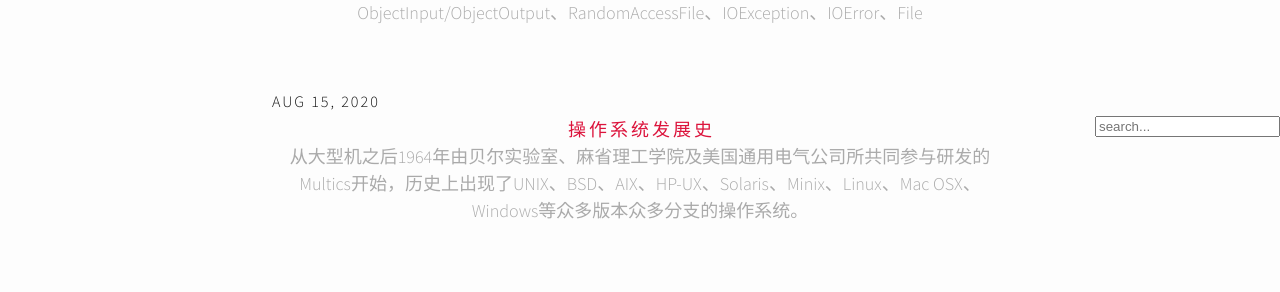
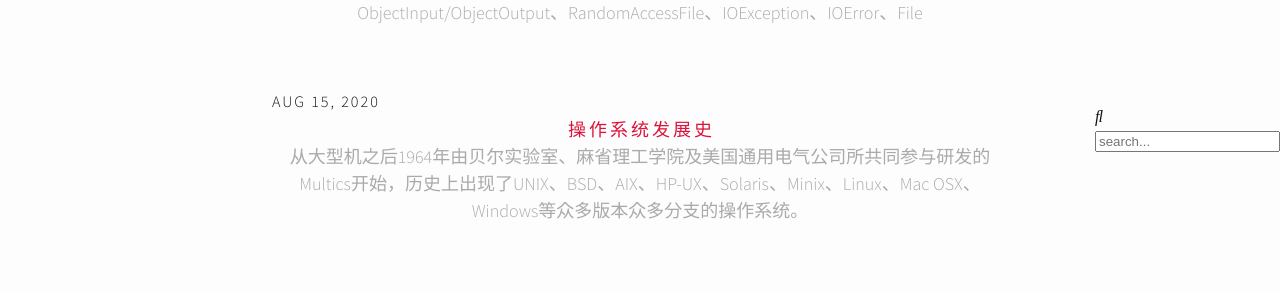
Before and after one commit to quantum-li/quantum-li.github.io, a Jekyll site: the page built from index.html, in a window 1280 px wide. Shown: the part 748-1040 px from the top of the page. Built offline with Jekyll 4.4.1, drawn with Linux system fonts in a browser that asks for light colours; nearby versions of some CDN libraries; the list of posts is cut into pages by our own code.

Commit message:
2020-9-26 22:42:01

```diff
--- a/_includes/head.html
+++ b/_includes/head.html
@@ -37,9 +37,9 @@
         searchInput: document.getElementById('search-input'),
         resultsContainer: document.getElementById('results-container'),
         json: '/search.json',
-        searchResultTemplate: '<li style="list-style-type: none;background-color: white;"><a href="{url}" title="{desc}">{title}</a></li>',
+        searchResultTemplate: '<div style=""><a href="{url}" title="{desc}">{title}</a></div>',
         noResultsText: 'No results found',
-        limit: 5,
+        limit: 10,
         fuzzy: false,
         exclude: ['Welcome']
       })
--- a/_includes/header.html
+++ b/_includes/header.html
@@ -25,6 +25,13 @@
 
 
 <div id="search-container" style="float:right;position: fixed;right:0px; bottom:0px; z-index:999999;">
-    <input type="text" id="search-input" placeholder="search..." style="" >
-    <ul id="results-container" style="max-width:300px; margin-left:0px !important;"></ul>
+    <div class="input-group input-group-sm">
+        <div class="input-group-prepend">
+            <span class="input-group-text" id="inputGroup-sizing-sm"><i class="fas fa-search"></i></span>
+        </div>
+        <input type="text" id="search-input" class="form-control"  placeholder="search..." aria-label="Small" aria-describedby="inputGroup-sizing-sm">
+    </div>
+    <!-- <input type="text" id="search-input" placeholder="search..." style="" > -->
+    <!-- <ul id="results-container" style="max-width:300px; margin-left:0px"></ul> -->
+    <div id="results-container" style="max-width:300px;"></div>
 </div>
```
